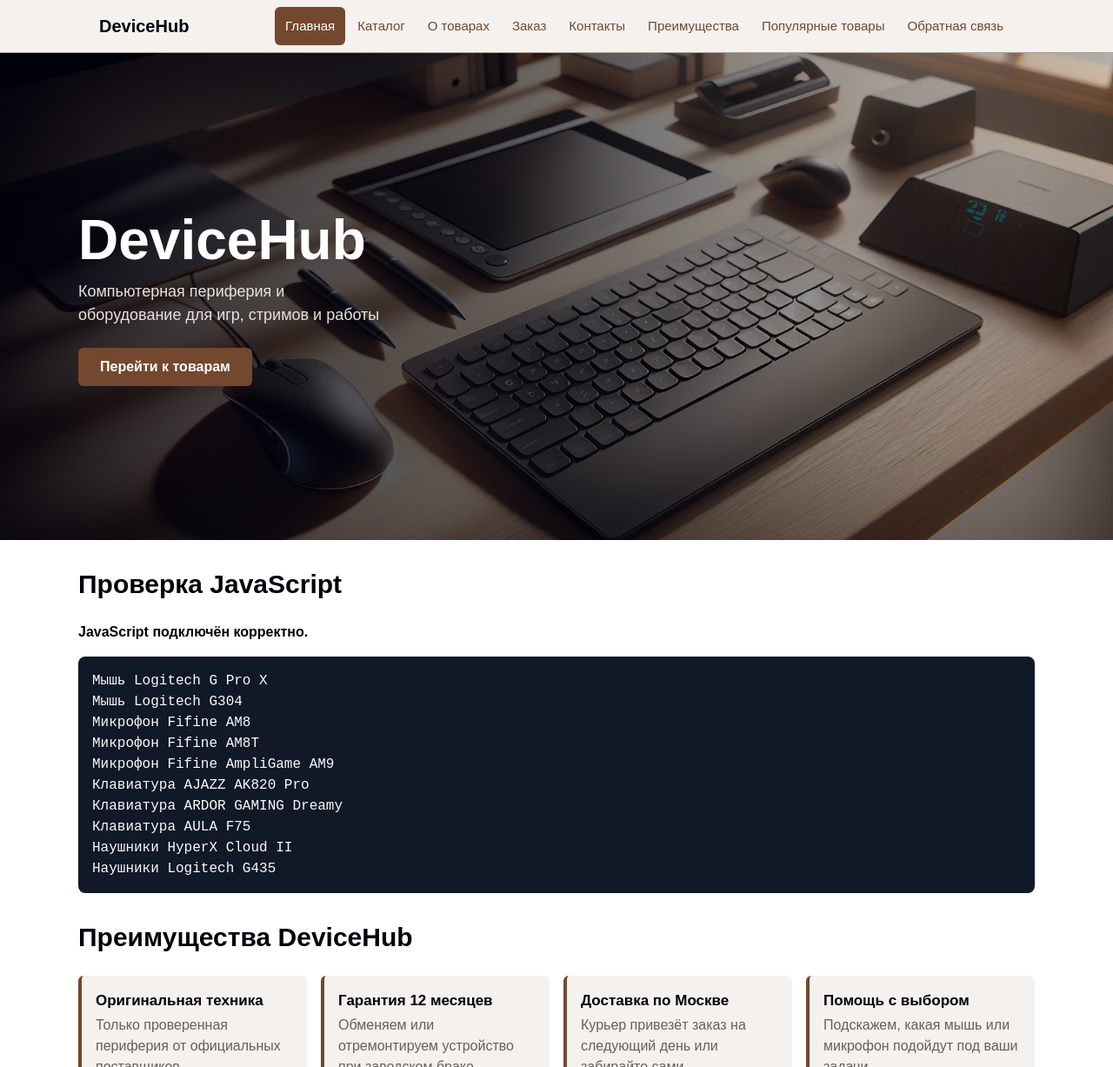
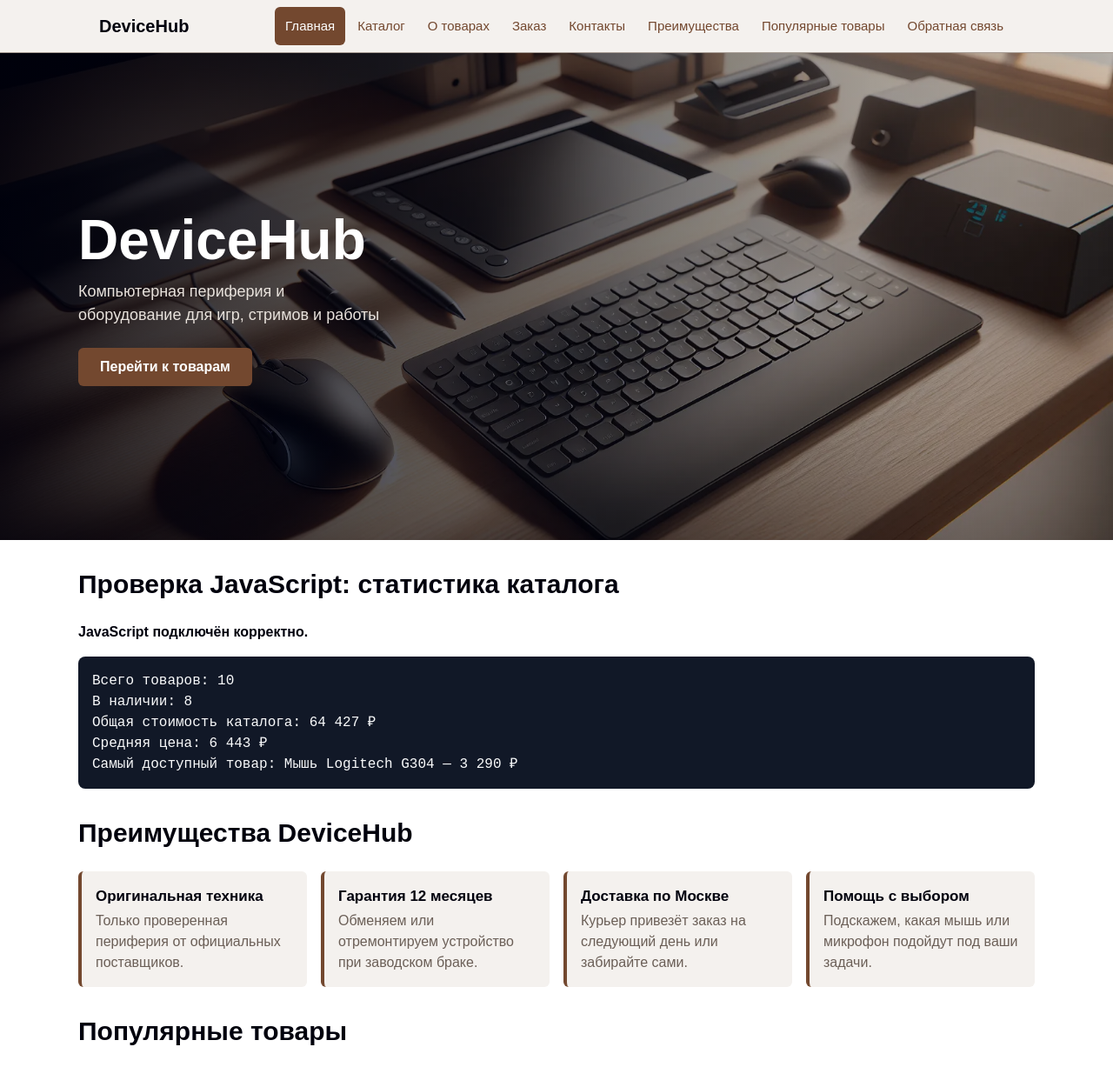
Before and after one commit to chukaloved/kr4-js-shop, a plain HTML site: page index.html in a window 1280 px wide. Shown: the top 1227 px of the page at 87% size. Drawn offline with Linux system fonts and the light colour scheme.

Commit message:
feat: show catalog statistics on page with textContent

```diff
--- a/index.html
+++ b/index.html
@@ -83,7 +83,7 @@
     </section>
 
     <section class="section js-check" aria-labelledby="js-check-title">
-      <h2 id="js-check-title">Проверка JavaScript</h2>
+      <h2 id="js-check-title">Проверка JavaScript: статистика каталога</h2>
       <p class="js-message">JavaScript пока не выполнился.</p>
       <pre class="product-output"></pre>
     </section>
--- a/js/main.js
+++ b/js/main.js
@@ -157,8 +157,18 @@ if (messageElement) {
 }
 
 if (productOutputElement) {
-  productOutputElement.textContent = getProductTitles(products).join('\n');
+  const cheapest = sortProductsByPrice(products, 'asc')[0];
+  const statsLines = [
+    `Всего товаров: ${products.length}`,
+    `В наличии: ${countAvailableProducts(products)}`,
+    `Общая стоимость каталога: ${formatPrice(calculateTotalPrice(products))}`,
+    `Средняя цена: ${formatPrice(calculateAveragePrice(products))}`,
+    `Самый доступный товар: ${cheapest.title} — ${formatPrice(cheapest.price)}`
+  ];
+
+  productOutputElement.textContent = statsLines.join('\n');
 }
+
 
 
 const desktopQuery = window.matchMedia('(min-width: 1024px)');
```
